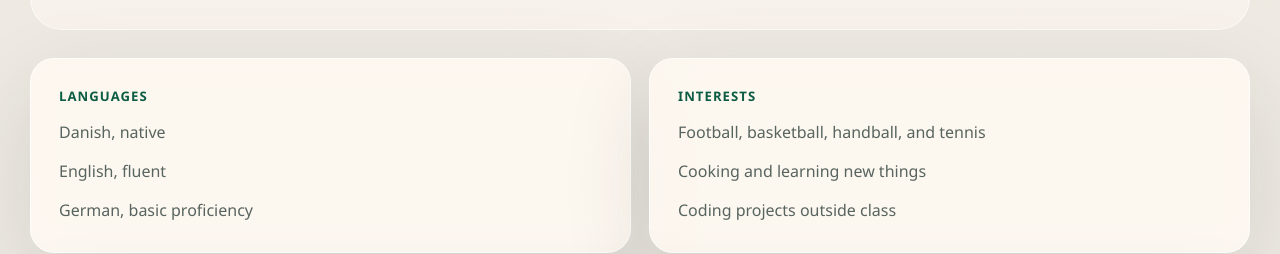
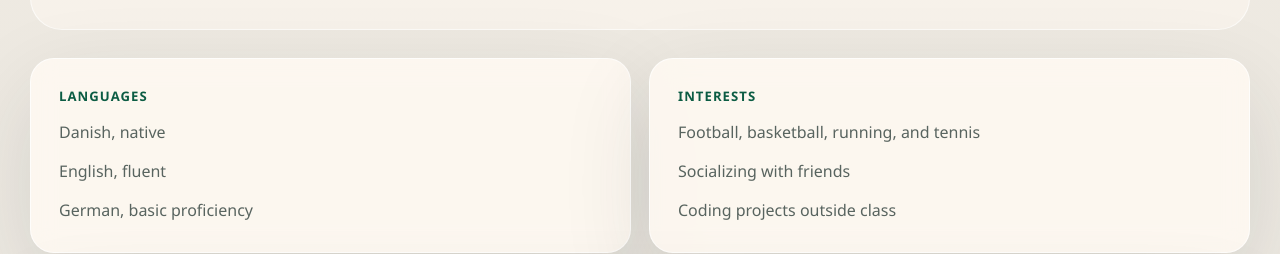
Before and after one commit to Samuel8887/CV, a plain HTML site: page index.html in a window 1280 px wide. Shown: the part 3555-3809 px from the top of the page. Drawn offline with Linux system fonts and the light colour scheme.

Commit message:
Update interests listed in index.html

```diff
--- a/index.html
+++ b/index.html
@@ -230,8 +230,8 @@
           <div class="facts-card reveal">
             <p class="eyebrow">Interests</p>
             <ul class="plain-list">
-              <li>Football, basketball, handball, and tennis</li>
-              <li>Cooking and learning new things</li>
+              <li>Football, basketball, running, and tennis</li>
+              <li>Socializing with friends</li>
               <li>Coding projects outside class</li>
             </ul>
           </div>
```
